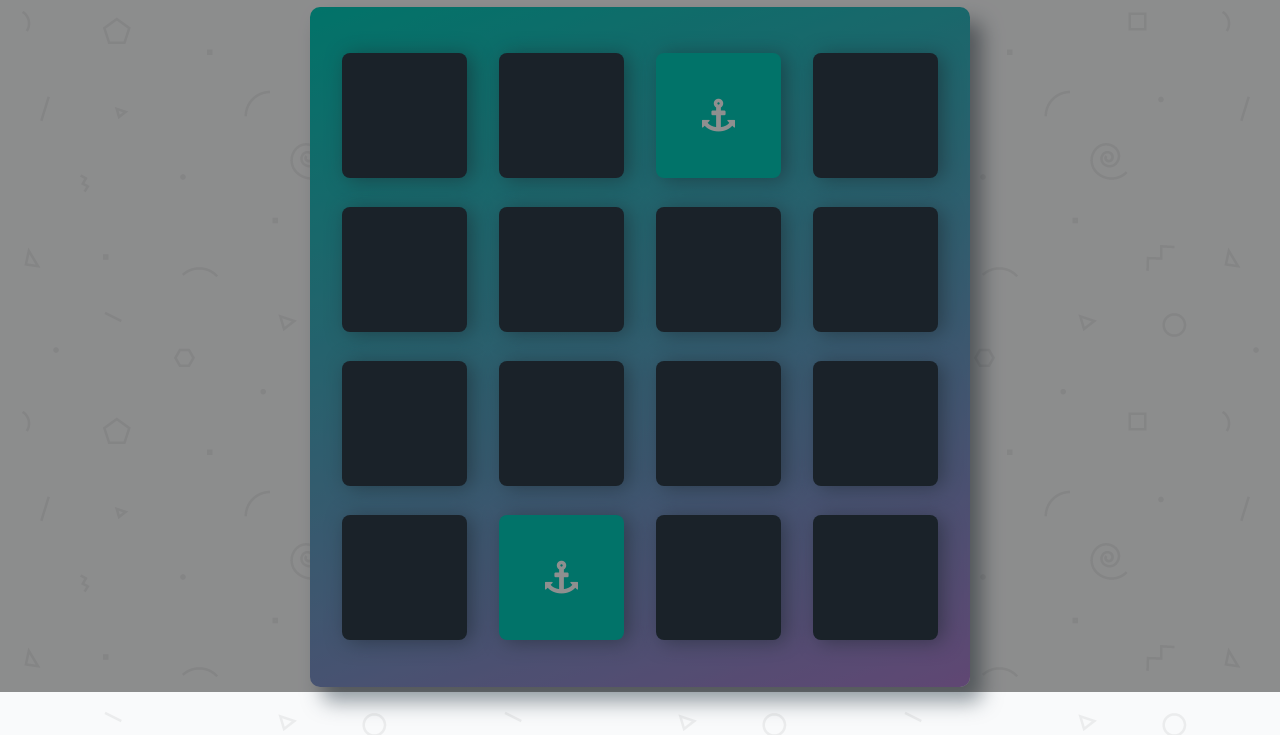
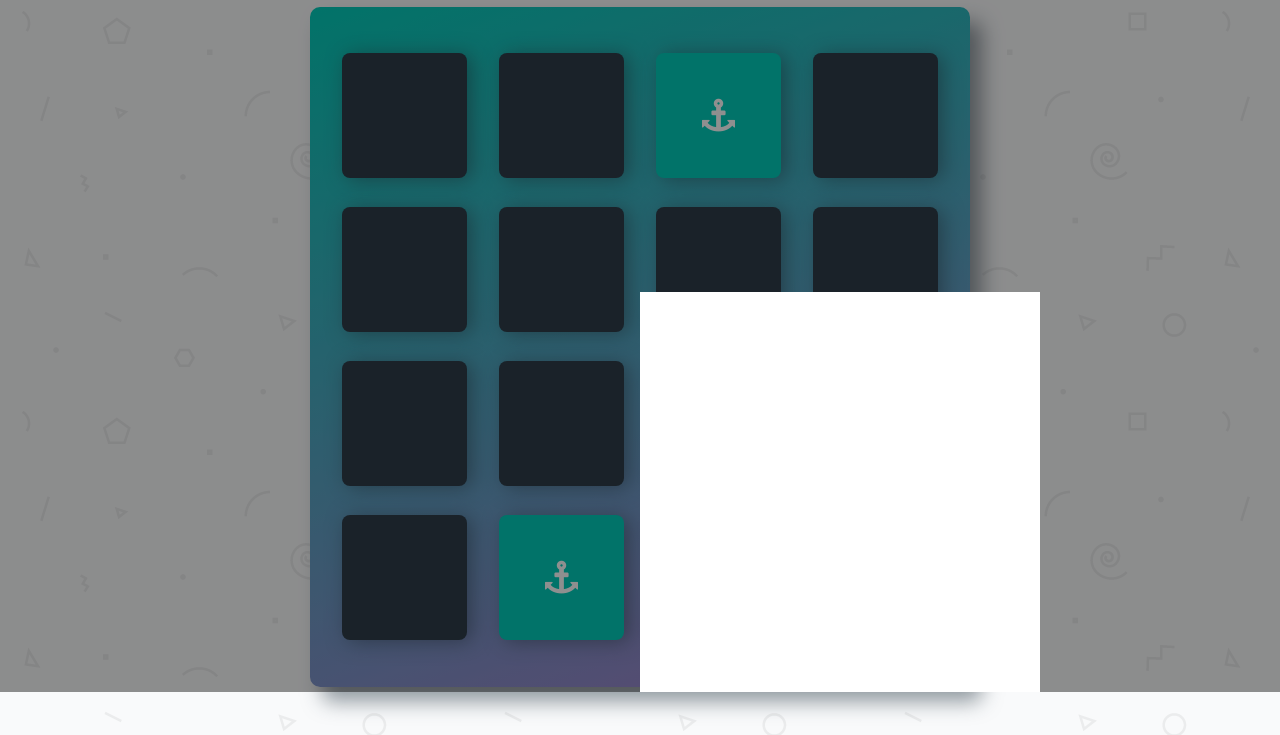
Before and after one commit to shehryarbajwa/Concentration---JS, a plain HTML site: page index.html in a window 1280 px wide. Shown: the part 108-843 px from the top of the page. Drawn offline with Linux system fonts and the light colour scheme; a web font is replaced by a local one.

Commit message:
added modalBody

```diff
--- a/css/app.css
+++ b/css/app.css
@@ -41,6 +41,15 @@ h1 {
   height: 100%;
   width: 100%;
   background: rgba(0, 0, 0, 0.438);
+}
+
+.modal_body{
+  position: relative;
+  width: 400px;
+  height: 400px;
+  top: 50%;
+  left: 50%;
+  background: #ffffffff;
 }
 
 /*
--- a/index.html
+++ b/index.html
@@ -15,7 +15,10 @@
             <h1>Matching Game</h1>
         </header>
 
-        <div class="modal_background"></div>
+
+        <div class="modal_background">
+        <div class="modal_body"></div>
+        </div>
 
         <section class="score-panel">
 
```
